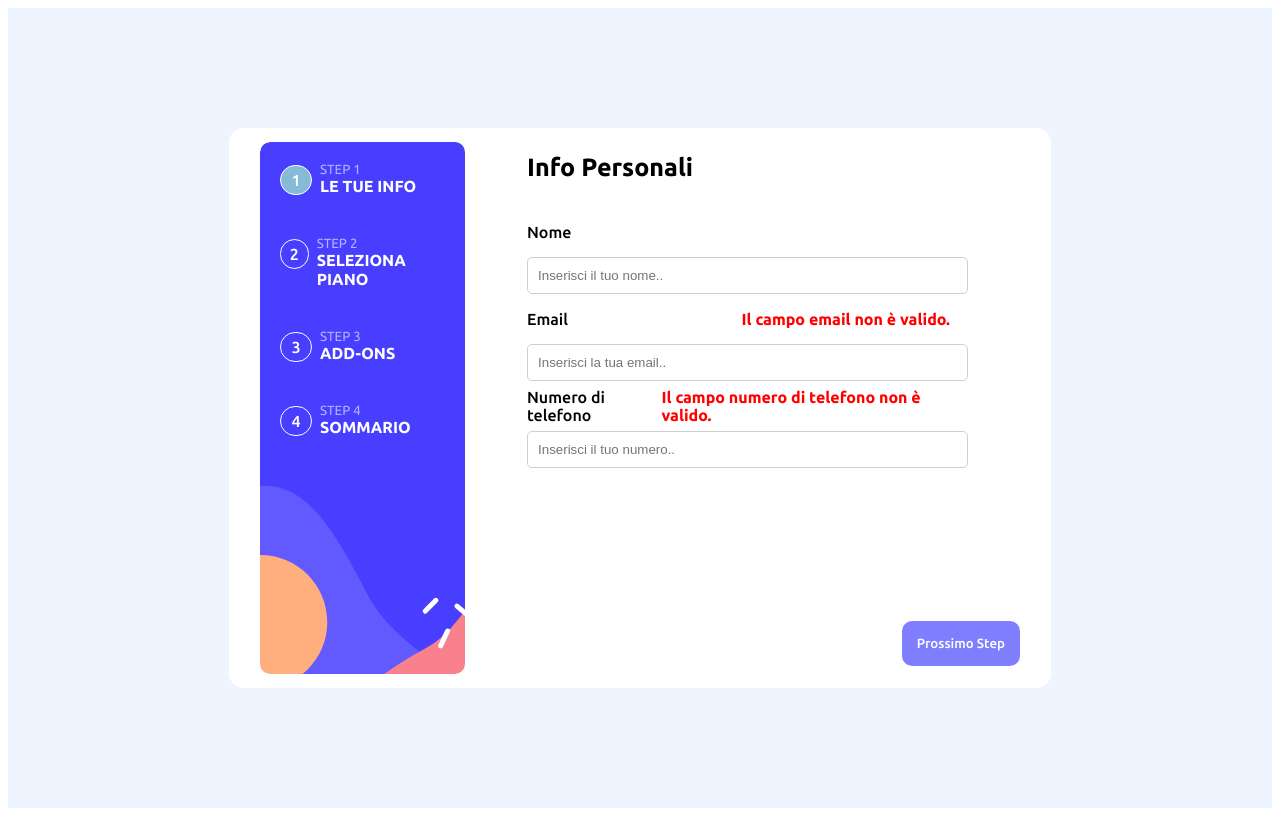
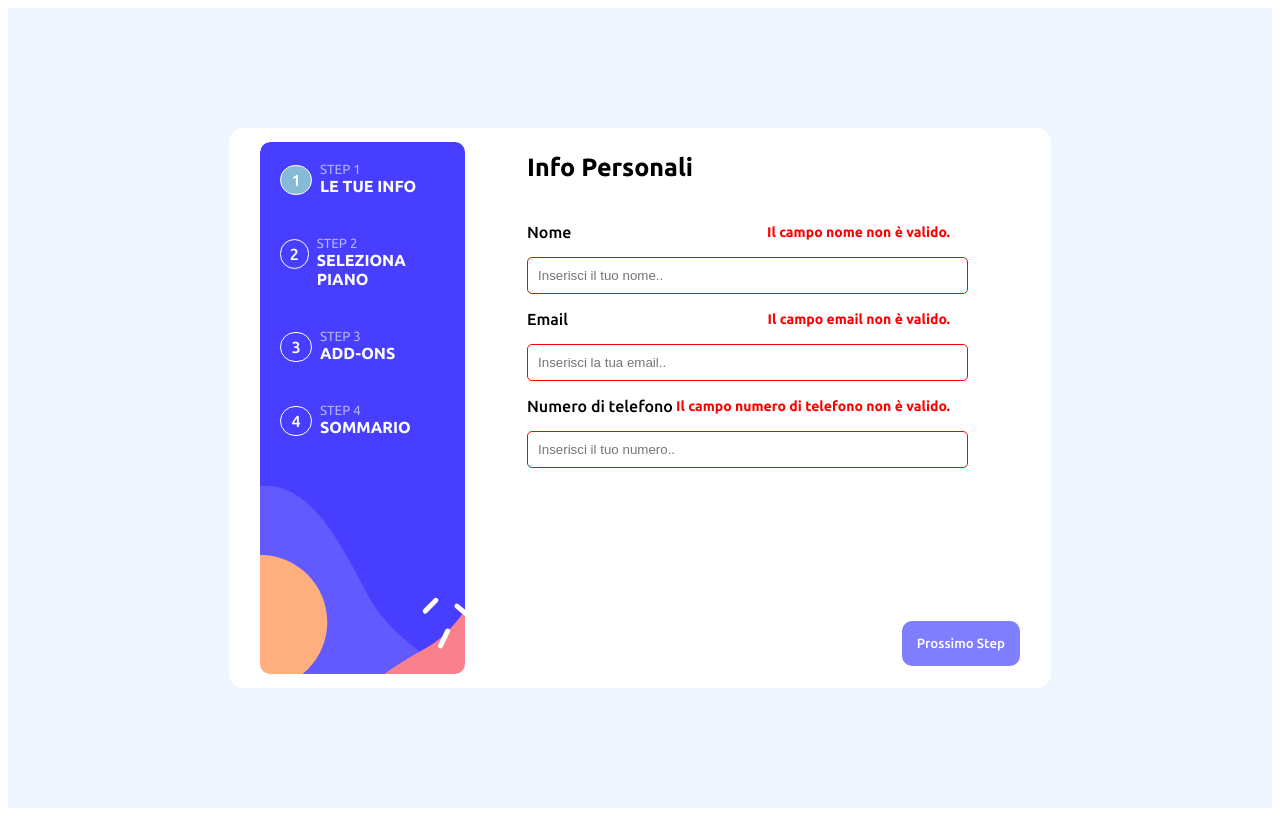
Before and after one commit to micheledevv/multi-step-form-angular, an Angular app: page /info in a window 1280 px wide. Built offline with nearby package versions, Linux system fonts and the light colour scheme.

Commit message:
fix style & adjust logics for name validation

```diff
--- a/src/app/step-info/step-info.component.html
+++ b/src/app/step-info/step-info.component.html
@@ -6,22 +6,25 @@
 
 
                 <label for="">{{input.label}}</label>
-                <p id="errorInputs" *ngIf="input.controlName !== 'name' && form.get(input.controlName).errors">
+                <p id="errorInputs" *ngIf= "form.get(input.controlName).errors">
                     Il campo {{ input.label.toLowerCase() }} non è valido.
                 </p>
 
 
             </div>
             <div id="boxInput">
-                <input type="{{input.type}}" placeholder="{{input.placeholder}}"
-                    formControlName="{{input.controlName}}">
+                <input [style.border-color]="form.get(input.controlName).invalid ? 'red' : null" type="{{input.type}}"
+                    placeholder="{{input.placeholder}}" formControlName="{{input.controlName}}">
+
+
             </div>
 
         </div>
 
         <div id="btnSubmitStepInfo">
 
-            <button (click)="submit()"  type="button" [class.btn-disabled]="form.invalid" [disabled]="form.invalid">Prossimo Step</button>
+            <button (click)="submit()" type="button" [class.btn-disabled]="form.invalid"
+                [disabled]="form.invalid">Prossimo Step</button>
 
         </div>
     </section>
--- a/src/app/step-info/step-info.component.scss
+++ b/src/app/step-info/step-info.component.scss
@@ -18,6 +18,7 @@ section{
             font-weight: bold;
             font-family: 'bold';
             margin-right: 70px;
+            font-size: 14px;
 
         }
     }
```
